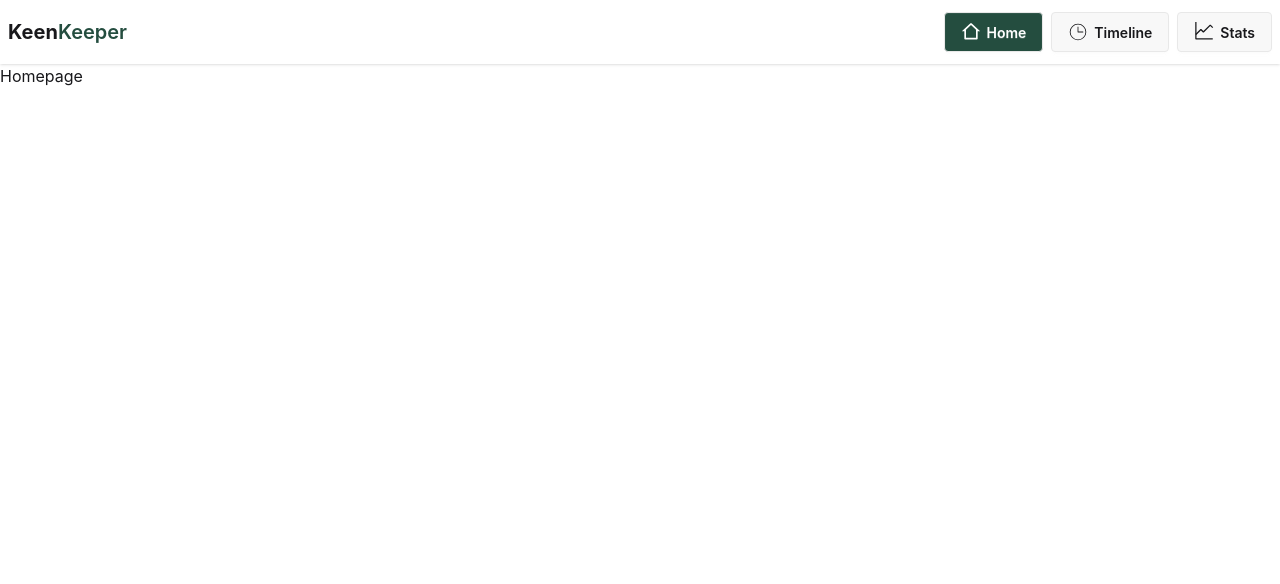
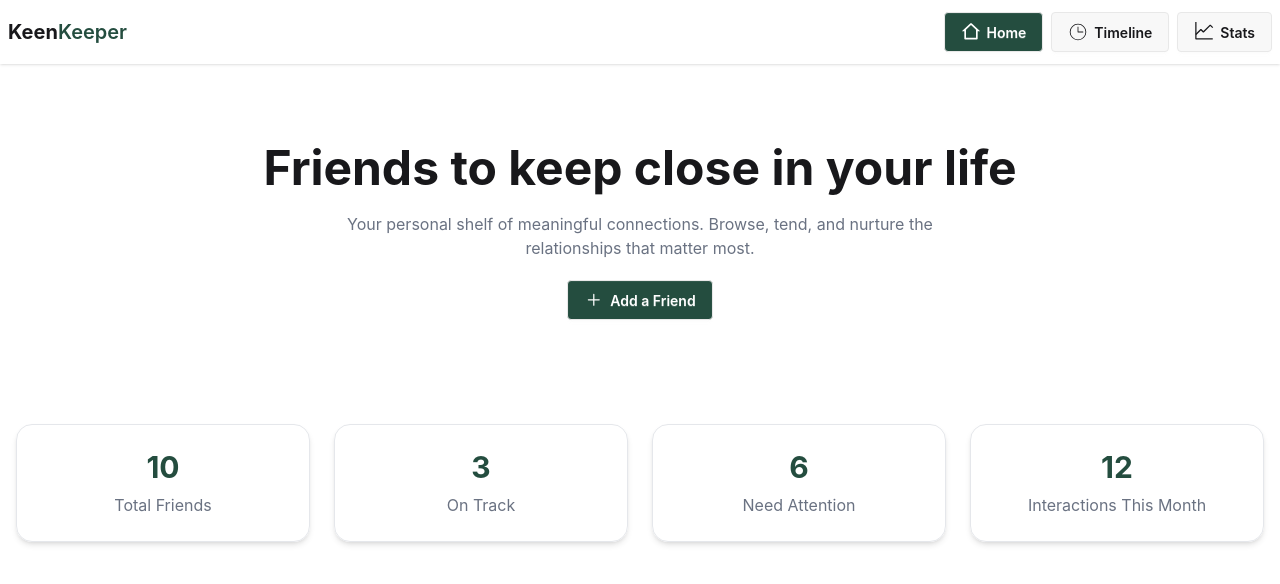
Before and after one commit to nayan12dey/keen-keeper-website, a React (Vite) app: page / in a window 1280 px wide. Shown: the top 584 px of the page. Built offline with nearby package versions, Linux system fonts and the light colour scheme.

Commit message:
add Banner and Statcard components to Homepage

```diff
--- /dev/null
+++ b/src/components/homepage/Banner.jsx
@@ -0,0 +1,26 @@
+
+
+import React from 'react';
+import { GoPlus } from "react-icons/go";
+
+
+const Banner = () => {
+    return (
+        <div>
+            <div className='space-y-5 my-20'>
+                <h2 className='text-5xl text-center font-bold'>Friends to keep close in your life</h2>
+                <p className='text-center text-gray-500'>Your personal shelf of meaningful connections. Browse, tend, and nurture the <br />
+                    relationships that matter most.</p>
+                <div className='flex justify-center'>
+                    <button className='btn bg-[#244D3F] text-white'><GoPlus className='text-xl' />
+                        Add a Friend</button>
+                </div>
+            </div>
+
+
+
+        </div>
+    );
+};
+
+export default Banner;
--- /dev/null
+++ b/src/components/homepage/Statcard.jsx
@@ -0,0 +1,37 @@
+
+
+import React from 'react';
+
+const Statcard = () => {
+    return (
+        <div>
+            <div className="container mx-auto px-4 py-6">
+                <div className="grid grid-cols-1 sm:grid-cols-2 lg:grid-cols-4 gap-6">
+
+                    <div className="border border-gray-200 rounded-2xl shadow-md p-6 text-center hover:shadow-lg transition">
+                        <h2 className="text-3xl font-bold text-[#244D3F]">10</h2>
+                        <p className="mt-2 text-gray-500">Total Friends</p>
+                    </div>
+
+                    <div className="border border-gray-200 rounded-2xl shadow-md p-6 text-center hover:shadow-lg transition">
+                        <h2 className="text-3xl font-bold text-[#244D3F]">3</h2>
+                        <p className="mt-2 text-gray-500">On Track</p>
+                    </div>
+
+                    <div className="border border-gray-200 rounded-2xl shadow-md p-6 text-center hover:shadow-lg transition">
+                        <h2 className="text-3xl font-bold text-[#244D3F]">6</h2>
+                        <p className="mt-2 text-gray-500">Need Attention</p>
+                    </div>
+
+                    <div className="border border-gray-200 rounded-2xl shadow-md p-6 text-center hover:shadow-lg transition">
+                        <h2 className="text-3xl font-bold text-[#244D3F]">12</h2>
+                        <p className="mt-2 text-gray-500">Interactions This Month</p>
+                    </div>
+
+                </div>
+            </div>
+        </div>
+    );
+};
+
+export default Statcard;
--- a/src/pages/homepage/Homepage.jsx
+++ b/src/pages/homepage/Homepage.jsx
@@ -1,10 +1,13 @@
 
 import React from 'react';
+import Banner from '../../components/homepage/Banner';
+import Statcard from '../../components/homepage/Statcard';
 
 const Homepage = () => {
     return (
         <div>
-            Homepage
+            <Banner></Banner>
+            <Statcard></Statcard>
         </div>
     );
 };
```
